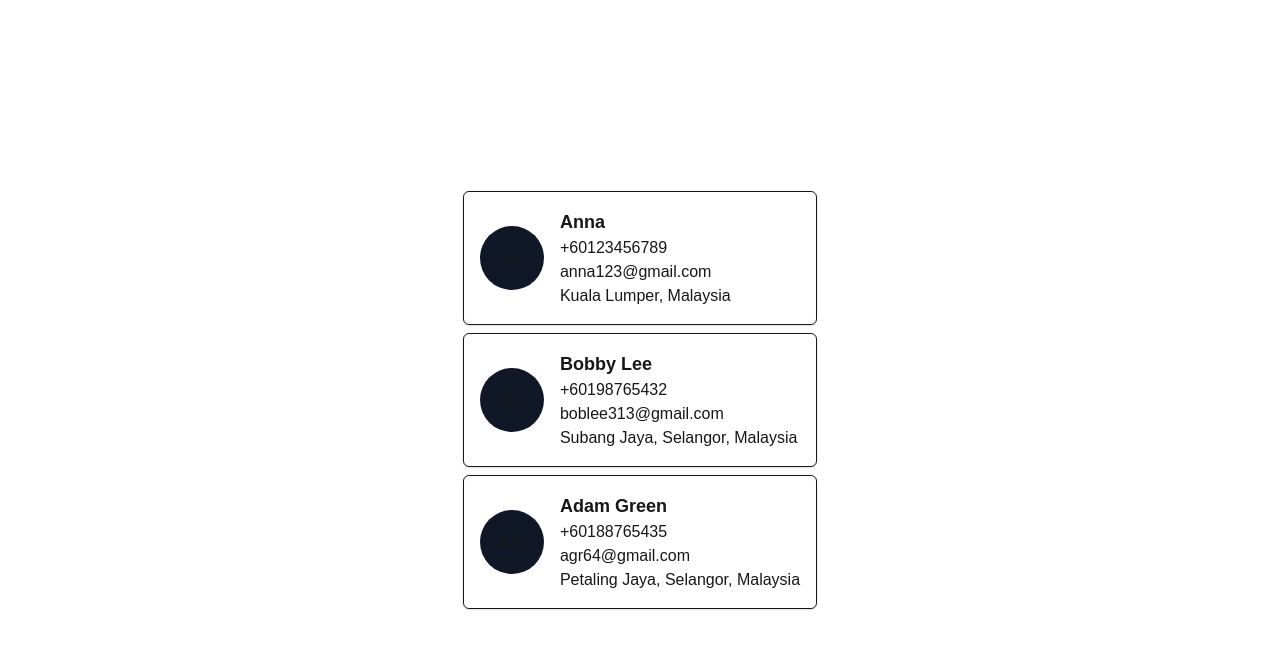
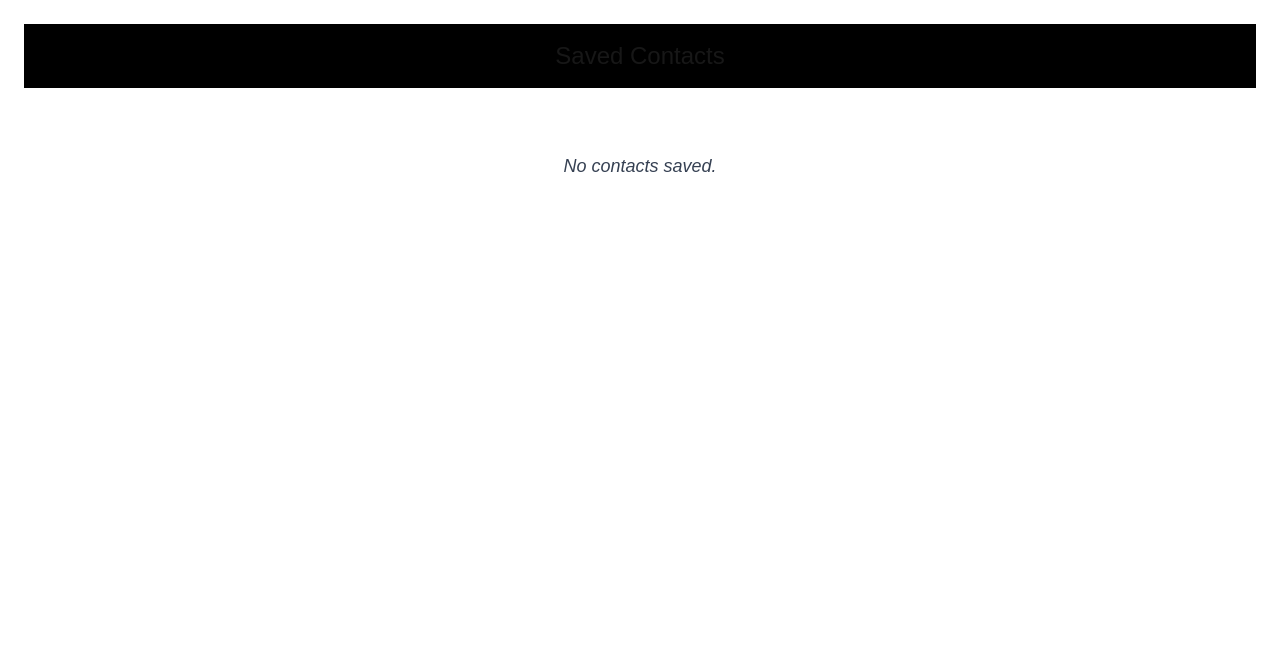
Before and after one commit to kj002/CRUD-address-book, a Next.js app: page /viewcontacts in a window 1280 px wide. Shown: the top 648 px of the page. Built offline with nearby package versions, Linux system fonts and the light colour scheme.

Commit message:
Refactor ViewContactsPage to improve layout and data handling

```diff
--- a/src/app/viewcontacts/page.tsx
+++ b/src/app/viewcontacts/page.tsx
@@ -1,14 +1,34 @@
-import { contacts } from "../data/contactList";
+"use client";
 import ContactCard from "../components/ContactCard";
+import { useEffect, useState } from "react";
+import { Contact } from '../model/Contact';
 
 export default function ViewContactsPage() {
+    const [ contacts, setContacts ] = useState([]);
+
+    useEffect(() => {
+        const storedData = localStorage.getItem("contacts");
+        setContacts( storedData ? JSON.parse( storedData ) : []);
+    }, [])
+
     return (
-        <div className="flex justify-center items-center h-screen">
-            <div className="flex flex-col gap-2">
-                {contacts.map((contact) => (
-                    <ContactCard key={contact.id} contact={contact}/>
-                ))}
-            </div>
+        <div className="flex flex-col items-center p-6 gap-6">
+            <p className="text-2xl text-bold sticky top-0 bg-black z-10 py-4 w-full text-center">
+                Saved Contacts
+            </p>
+            { contacts.length === 0 ? (
+                <div className="mt-10 text-gray-700 text-lg italic">
+                    No contacts saved.
+                </div>
+            ) : (
+                <div className="grid grid-cols-1 sm:grid-cols-2 gap-4 w-full max-w-4xl">
+                    {contacts.map((contact) => (
+                        <ContactCard key={contact.id} contact={contact}/>
+                    ))}
+                </div>
+            )
+            }
+
         </div>
     );
 }
```
